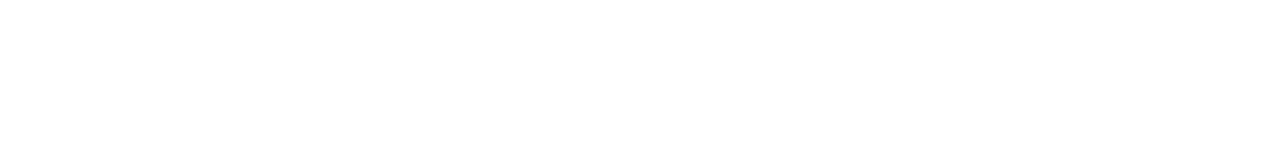
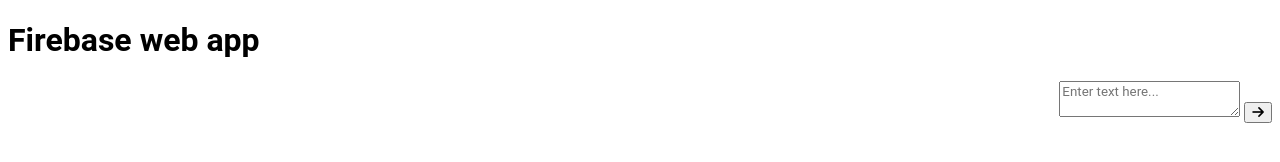
Before and after one commit to HapticHash/FbLearn, a plain HTML site: page index.html in a window 1280 px wide. Drawn offline with Linux system fonts and the light colour scheme.

Commit message:
updated index

```diff
--- a/index.html
+++ b/index.html
@@ -16,7 +16,9 @@
 <body>
 
     <div class="mainDiv" align="right">
-
+        <h1 align="left">Firebase web app</h1>
+        <textarea placeholder="Enter text here..."></textarea>
+        <button> <i class="fa fa-arrow-right" aria-hidden="true"></i> </button>
     </div>
 
 </body>
```
